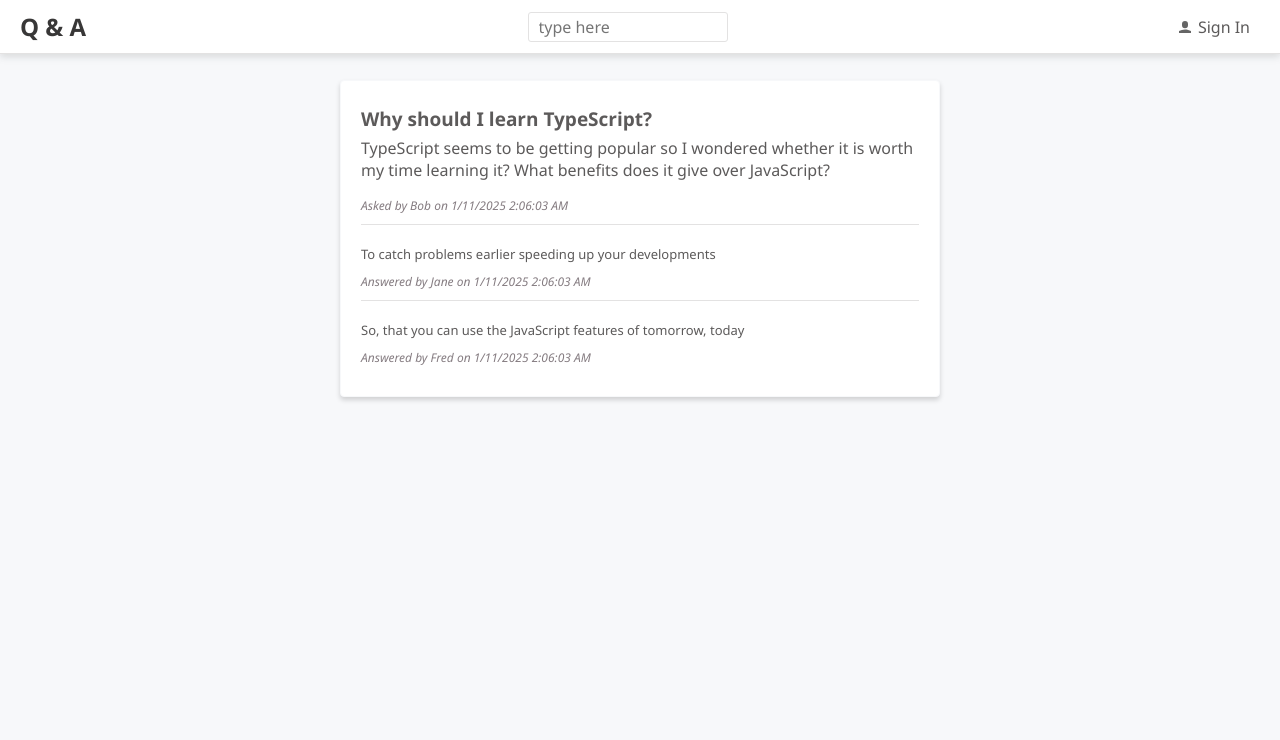
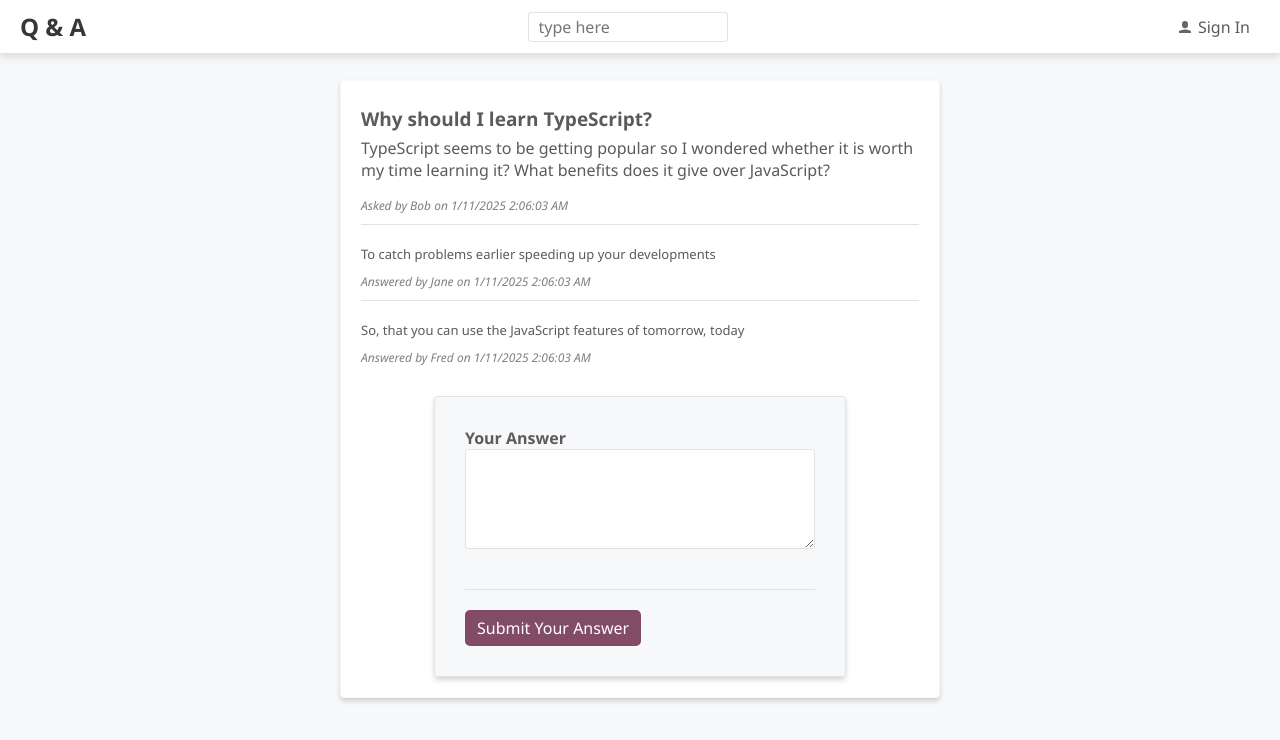
Before and after one commit to Dante4109/ReactDotNet-Template, a React (Vite) app in the folder frontend/: page /questions/1 in a window 1280 px wide. Shown: the top 740 px of the page. Built offline with nearby package versions, Linux system fonts and the light colour scheme.

Commit message:
Form submission is now working properly

```diff
--- a/frontend/src/AskPage.tsx
+++ b/frontend/src/AskPage.tsx
@@ -47,7 +47,7 @@
           <FieldContainer>
             <FieldLabel htmlFor="title">Title</FieldLabel>
             <FieldInput
-              {...register('title', { required: true, minLength: 50 })}
+              {...register('title', { required: true, minLength: 10 })}
             />
             {errors.title && errors.title.type === 'required' && (
               <FieldError>You must enter the question title</FieldError>
@@ -59,14 +59,14 @@
           <FieldContainer>
             <FieldLabel htmlFor="content">Content</FieldLabel>
             <FieldTextArea
-              {...register('content', { required: true, minLength: 50 })}
+              {...register('content', { required: true, minLength: 30 })}
             />
             {errors.content && errors.content.type === 'required' && (
               <FieldError>You must enter the question content</FieldError>
             )}
             {errors.content && errors.content.type === 'minLength' && (
               <FieldError>
-                The content must be at least 50 characters
+                The content must be at least 30 characters
               </FieldError>
             )}
           </FieldContainer>
--- a/frontend/src/HomePage.tsx
+++ b/frontend/src/HomePage.tsx
@@ -6,6 +6,7 @@
 import { Page } from './Page';
 import { PageTitle } from './PageTitle';
 import { PrimaryButton } from './Styles';
+import { useNavigate } from 'react-router-dom';
 
 export const HomePage = () => {
   const [questions, setQuestions] = React.useState<QuestionData[]>([]);
@@ -19,8 +20,10 @@
     };
     doGetUnansweredQuestions();
   }, []);
+
+  const navigate = useNavigate();
   const handleAskQuestionClick = () => {
-    console.log('TODO - move to the AskPage');
+    navigate('ask');
   };
 
   return (
--- a/frontend/src/Question.tsx
+++ b/frontend/src/Question.tsx
@@ -4,6 +4,8 @@
 
 import React from 'react';
 import { QuestionData } from './QuestionsData';
+
+import { Link } from 'react-router-dom';
 
 interface Props {
   data: QuestionData;
@@ -16,14 +18,16 @@
       padding: 10px 0px;
     `}
   >
-    <div
+    <Link
       css={css`
-        padding: 10px 0px;
-        font-size: 19px;
+        text-decoration: none;
+        color: ${gray2};
       `}
+      to={`/questions/${data.questionId}`}
     >
       {data.title}
-    </div>
+    </Link>
+
     {showContent && (
       <div
         css={css`
--- a/frontend/src/QuestionPage.tsx
+++ b/frontend/src/QuestionPage.tsx
@@ -1,15 +1,34 @@
 /** @jsxImportSource @emotion/react */
 import { css } from '@emotion/react';
-import { gray3, gray6 } from './Styles';
+import {
+  gray3,
+  gray6,
+  Fieldset,
+  FieldContainer,
+  FieldLabel,
+  FieldTextArea,
+  FormButtonContainer,
+  PrimaryButton,
+  FieldError,
+  SubmissionSuccess,
+} from './Styles';
 
 import React from 'react';
 import { Page } from './Page';
 import { useParams } from 'react-router-dom';
-import { QuestionData, getQuestion } from './QuestionsData';
+import { QuestionData, getQuestion, postAnswer } from './QuestionsData';
 import { AnswerList } from './AnswerList';
+
+import { useForm } from 'react-hook-form';
+
+type FormData = {
+  content: string;
+};
 
 export const QuestionPage = () => {
   const [question, setQuestion] = React.useState<QuestionData | null>(null);
+  const [successfullySubmitted, setSuccessfullySubmitted] =
+    React.useState(false);
 
   const { questionId } = useParams();
 
@@ -22,6 +41,25 @@
       doGetQuestion(Number(questionId));
     }
   }, [questionId]);
+
+  const {
+    register,
+    formState: { errors },
+    handleSubmit,
+    formState,
+  } = useForm<FormData>({
+    mode: 'onBlur',
+  });
+
+  const submitForm = async (data: FormData) => {
+    const result = await postAnswer({
+      questionId: question!.questionId,
+      content: data.content,
+      userName: 'Fred',
+      created: new Date(),
+    });
+    setSuccessfullySubmitted(result ? true : false);
+  };
 
   return (
     <Page>
@@ -65,6 +103,43 @@
   ${question.created.toLocaleTimeString()}`}
             </div>
             <AnswerList data={question.answers} />
+            <form
+              onSubmit={handleSubmit(submitForm)}
+              css={css`
+                margin-top: 20px;
+              `}
+            >
+              <Fieldset
+                disabled={formState.isSubmitting || successfullySubmitted}
+              >
+                <FieldContainer>
+                  <FieldLabel htmlFor="content">Your Answer</FieldLabel>
+                  <FieldTextArea
+                    {...register('content', { required: true, minLength: 30 })}
+                    id="content"
+                    name="content"
+                  />
+                  {errors.content && errors.content.type === 'required' && (
+                    <FieldError>You must enter the answer</FieldError>
+                  )}
+                  {errors.content && errors.content.type === 'minLength' && (
+                    <FieldError>
+                      The answer must be at least 30 characters
+                    </FieldError>
+                  )}
+                </FieldContainer>
+                <FormButtonContainer>
+                  <PrimaryButton type="submit">
+                    Submit Your Answer
+                  </PrimaryButton>
+                </FormButtonContainer>
+                {successfullySubmitted && (
+                  <SubmissionSuccess>
+                    Your answer was successfully submitted
+                  </SubmissionSuccess>
+                )}
+              </Fieldset>
+            </form>
           </React.Fragment>
         )}
       </div>
```
